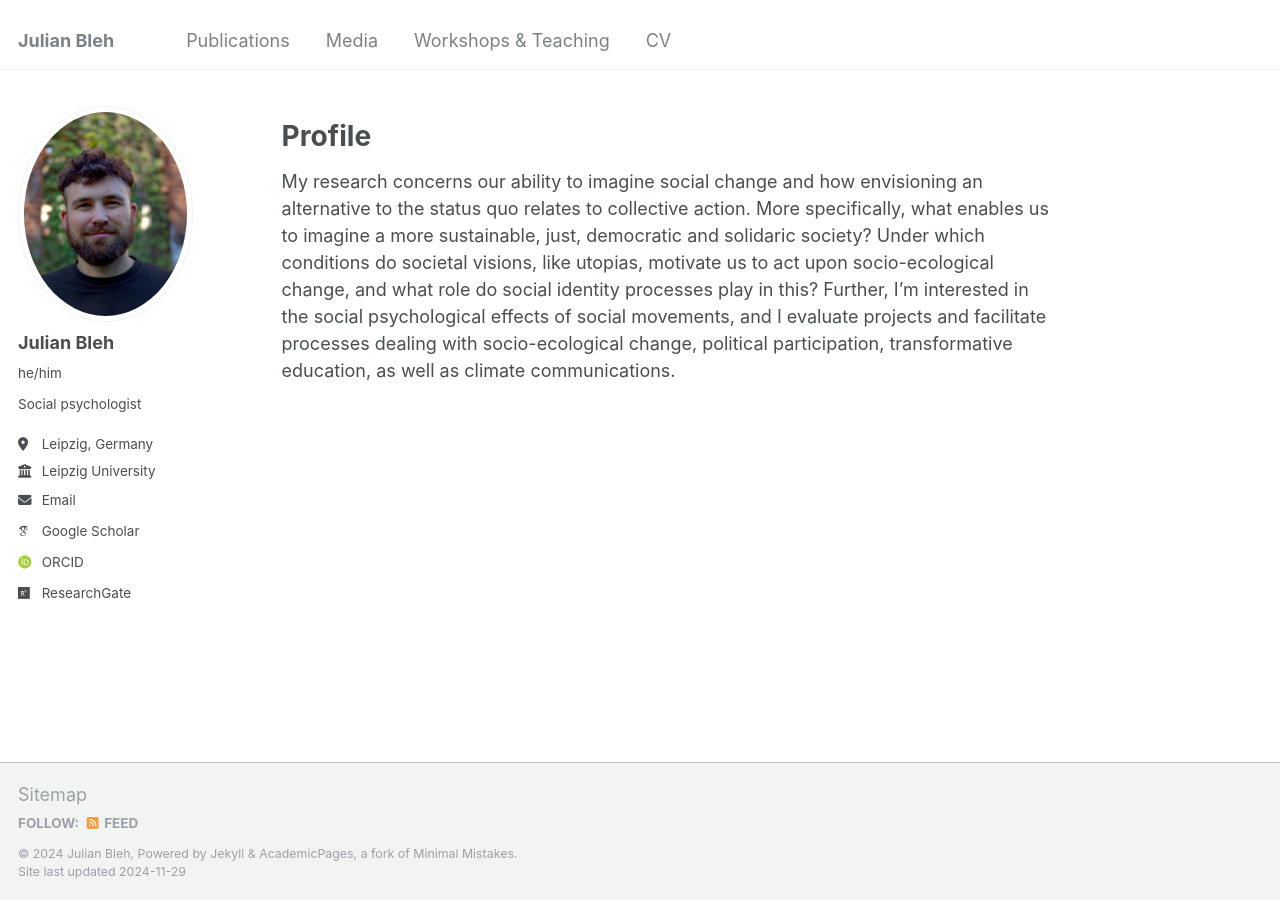
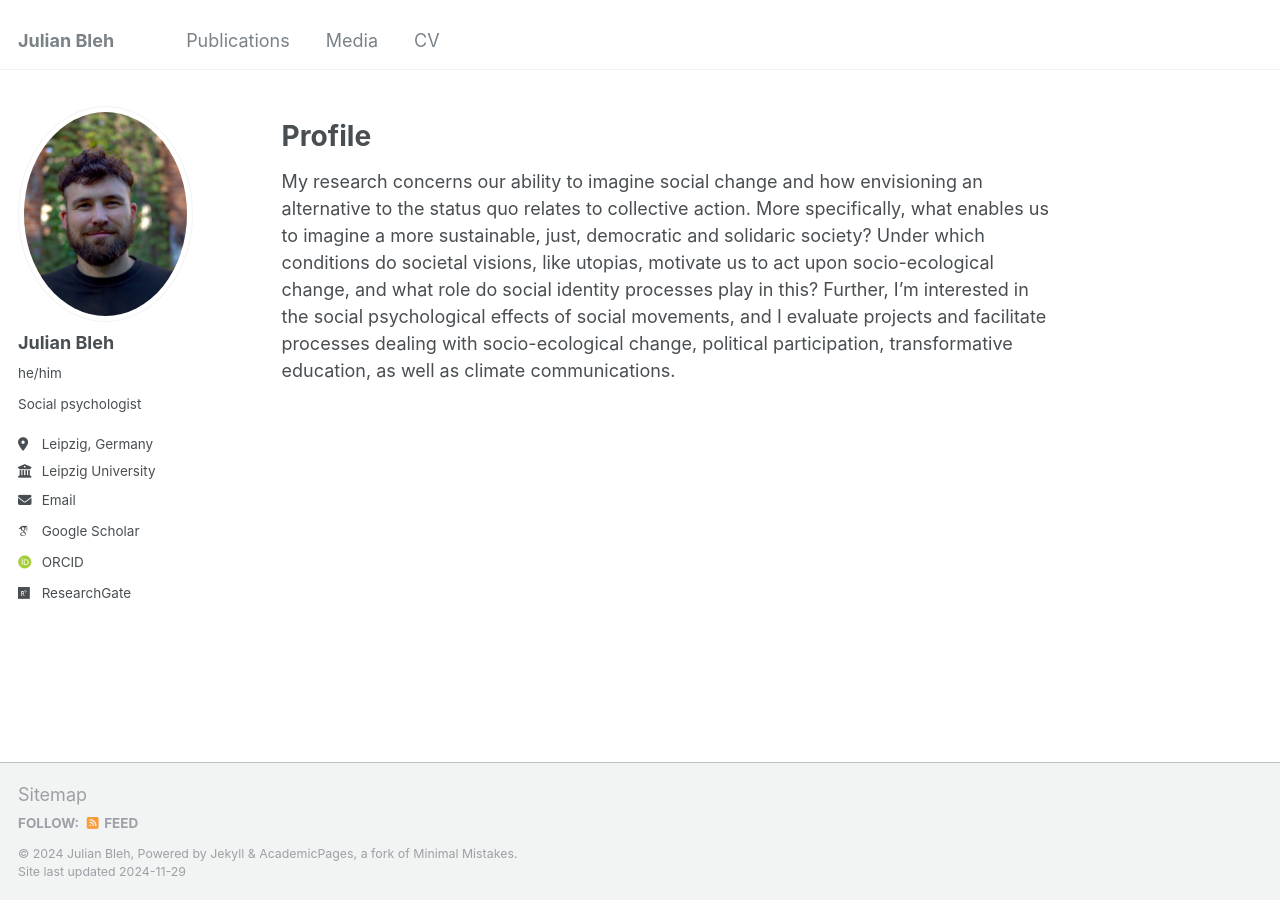
Before and after one commit to JulianBleh/JulianBleh1.github.io, a Jekyll site: the page built from _pages/about.md, in a window 1280 px wide. Built offline with Jekyll 4.4.1, drawn with Linux system fonts in a browser that asks for light colours; some web fonts are replaced.

Commit message:
Update navigation.yml

```diff
--- a/_data/navigation.yml
+++ b/_data/navigation.yml
@@ -11,8 +11,5 @@ main:
   - title: "Media"
     url: /media/
 
-  - title: "Workshops & Teaching"
-    url: /workshops_teaching/
-
   - title: "CV"
     url: /cv/
```
